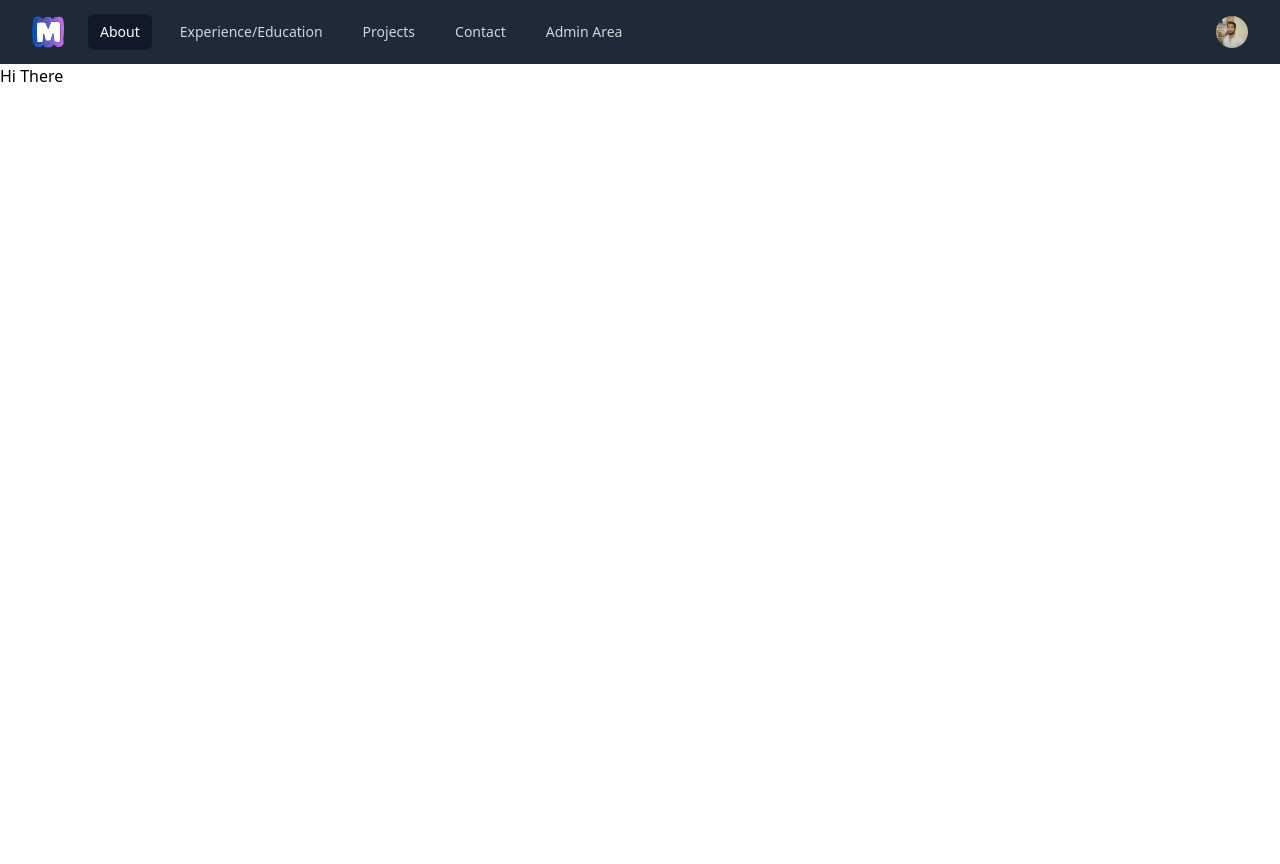
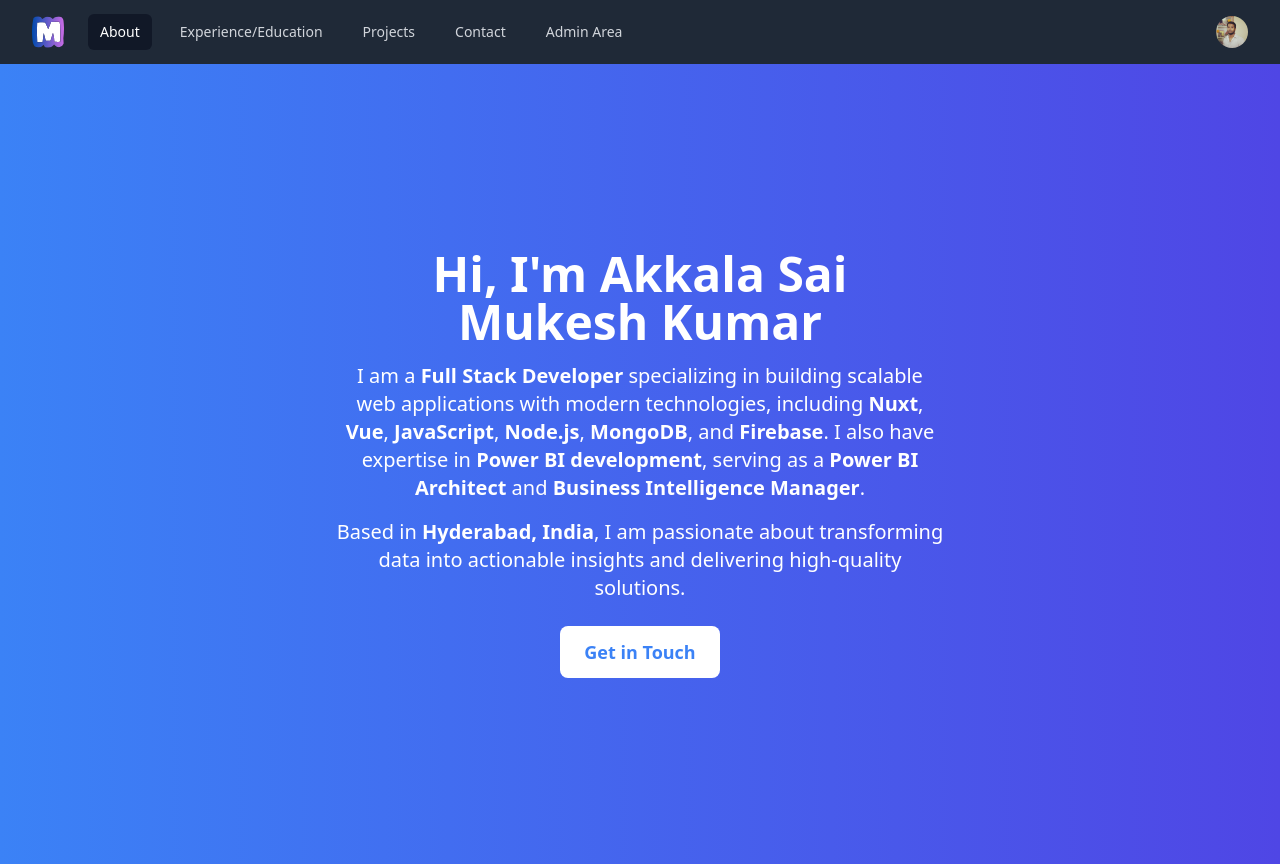
Before and after one commit to Mukeshdiksha2018/Personal-Website, a Nuxt app: page / in a window 1280 px wide. Before the commit the page ends 800 px from the top, so only its background shows below. Built offline with nearby package versions, Linux system fonts and the light colour scheme.

Commit message:
Hero Section
Added a Hero section for the introduction page.

```diff
--- /dev/null
+++ b/components/HomeContent.vue
@@ -0,0 +1,46 @@
+<template>
+  <section
+    class="flex items-center justify-center min-h-screen bg-gradient-to-r from-blue-500 to-indigo-600 text-white"
+  >
+    <div class="max-w-2xl p-8 text-center">
+      <h1 class="text-4xl md:text-5xl font-bold leading-tight">
+        Hi, I'm Akkala Sai Mukesh Kumar
+      </h1>
+      <p class="mt-4 text-lg md:text-xl">
+        I am a
+        <span class="font-semibold">Full Stack Developer</span> specializing in
+        building scalable web applications with modern technologies, including
+        <span class="font-semibold"> Nuxt</span>,
+        <span class="font-semibold">Vue</span>,
+        <span class="font-semibold">JavaScript</span>,
+        <span class="font-semibold">Node.js</span>,
+        <span class="font-semibold">MongoDB</span>, and
+        <span class="font-semibold">Firebase</span>. I also have expertise in
+        <span class="font-semibold">Power BI development</span>, serving as a
+        <span class="font-semibold">Power BI Architect</span> and
+        <span class="font-semibold"> Business Intelligence Manager</span>.
+      </p>
+      <p class="mt-4 text-lg md:text-xl">
+        Based in <span class="font-semibold">Hyderabad, India</span>, I am
+        passionate about transforming data into actionable insights and
+        delivering high-quality solutions.
+      </p>
+      <div class="mt-6">
+        <a
+          href="#contact"
+          class="inline-block px-6 py-3 text-lg font-semibold text-blue-500 bg-white rounded-lg hover:bg-gray-200 transition duration-300"
+        >
+          Get in Touch
+        </a>
+      </div>
+    </div>
+  </section>
+</template>
+
+<script>
+export default {
+  name: "HeroSection",
+};
+</script>
+
+<style scoped></style>
--- a/layouts/NavBar.vue
+++ b/layouts/NavBar.vue
@@ -1,9 +1,9 @@
 <template>
-  <nav class="bg-gray-800">
+  <nav class="bg-gray-800 sticky top-0 z-50">
     <div class="mx-auto max-w-7xl px-2 sm:px-6 lg:px-8">
       <div class="relative flex h-16 items-center justify-between">
         <div class="absolute inset-y-0 left-0 flex items-center sm:hidden">
-          <!-- Mobile menu button-->
+          <!-- Mobile menu button -->
           <button
             type="button"
             class="relative inline-flex items-center justify-center rounded-md p-2 text-gray-400 hover:bg-gray-700 hover:text-white focus:outline-none focus:ring-2 focus:ring-inset focus:ring-white"
@@ -12,11 +12,7 @@
           >
             <span class="absolute -inset-0.5"></span>
             <span class="sr-only">Open main menu</span>
-            <!--
-            Icon when menu is closed.
-
-            Menu open: "hidden", Menu closed: "block"
-          -->
+            <!-- Icon when menu is closed -->
             <svg
               class="block h-6 w-6"
               fill="none"
@@ -32,11 +28,7 @@
                 d="M3.75 6.75h16.5M3.75 12h16.5m-16.5 5.25h16.5"
               />
             </svg>
-            <!--
-            Icon when menu is open.
-
-            Menu open: "block", Menu closed: "hidden"
-          -->
+            <!-- Icon when menu is open -->
             <svg
               class="hidden h-6 w-6"
               fill="none"
@@ -66,7 +58,6 @@
           </div>
           <div class="hidden sm:ml-6 sm:block">
             <div class="flex space-x-4">
-              <!-- Current: "bg-gray-900 text-white", Default: "text-gray-300 hover:bg-gray-700 hover:text-white" -->
               <a
                 href="#"
                 class="rounded-md bg-gray-900 px-3 py-2 text-sm font-medium text-white"
@@ -99,7 +90,6 @@
         <div
           class="absolute inset-y-0 right-0 flex items-center pr-2 sm:static sm:inset-auto sm:ml-6 sm:pr-0"
         >
-          <!-- Profile dropdown -->
           <div class="relative ml-3">
             <div>
               <img
@@ -108,25 +98,13 @@
                 alt=""
               />
             </div>
-
-            <!--
-            Dropdown menu, show/hide based on menu state.
-
-            Entering: "transition ease-out duration-100"
-              From: "transform opacity-0 scale-95"
-              To: "transform opacity-100 scale-100"
-            Leaving: "transition ease-in duration-75"
-              From: "transform opacity-100 scale-100"
-              To: "transform opacity-0 scale-95"
-          --></div>
+          </div>
         </div>
       </div>
     </div>
 
-    <!-- Mobile menu, show/hide based on menu state. -->
     <div class="sm:hidden" id="mobile-menu">
       <div class="space-y-1 px-2 pb-3 pt-2">
-        <!-- Current: "bg-gray-900 text-white", Default: "text-gray-300 hover:bg-gray-700 hover:text-white" -->
         <a
           href="#"
           class="block rounded-md bg-gray-900 px-3 py-2 text-base font-medium text-white"
--- a/pages/index.vue
+++ b/pages/index.vue
@@ -1,5 +1,15 @@
 <template>
   <div>
-    <h1>Hi There</h1>
+    <HomeContent />
   </div>
 </template>
+
+<script>
+import HomeContent from "~/components/HomeContent.vue";
+
+export default {
+  components: {
+    HomeContent,
+  },
+};
+</script>
```
